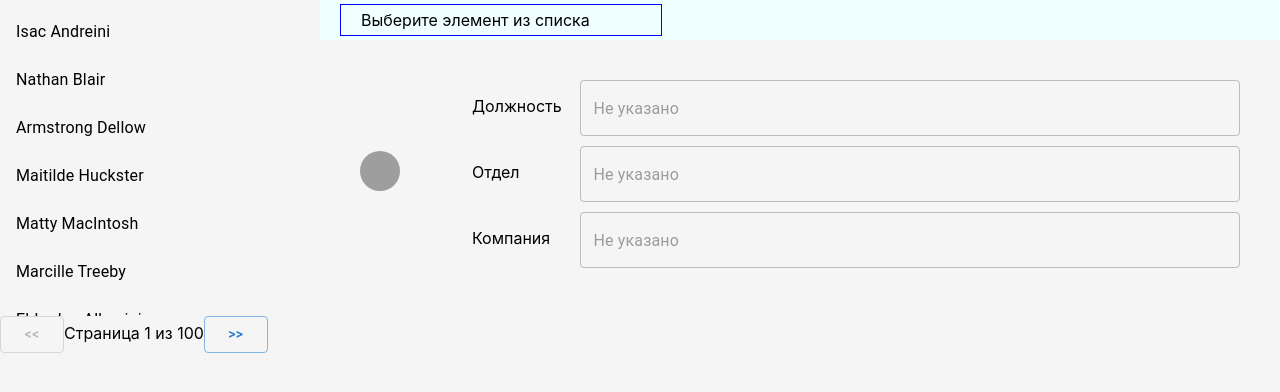
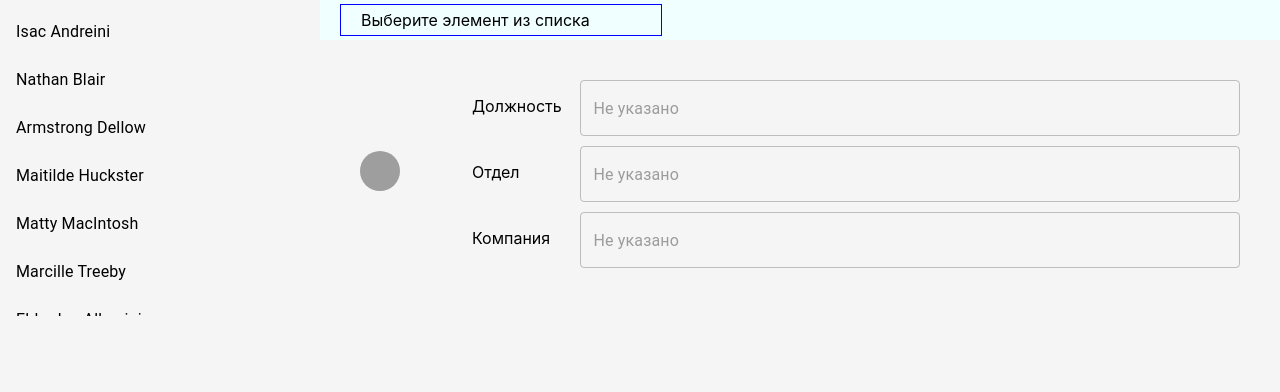
Before and after one commit to SvetlanaMarchenko/test-in-fin-it, a React (Create React App) app: page / in a window 1280 px wide. Shown: the top 392 px of the page. Built offline with nearby package versions, Linux system fonts and the light colour scheme; data requests are answered from the project's data file; grey boxes are pictures that could not be loaded.

Commit message:
Added Infinite Scroll

```diff
--- a/src/data-list/data-list.js
+++ b/src/data-list/data-list.js
@@ -1,26 +1,51 @@
 import './data-list.css';
-import React, { useState, useEffect, useCallback } from 'react';
-import { List, ListItem, ListItemText, Button } from '@mui/material';
+import React, { useState, useEffect, useRef } from 'react';
+import { List, ListItem, ListItemText } from '@mui/material';
 
-function DataList({ onItemClick, refreshTrigger }) {
+function DataList({ onItemClick }) {
   const [data, setData] = useState([]);
-  const [page, setPage] = useState(1);
-  const [totalPages, setTotalPages] = useState(1);
+  const loadingRef = useRef(false);
+  const observerTarget = useRef(null);
 
-  const fetchData = useCallback(() => {
-    fetch(`http://localhost:3002/users?_page=${page}&_limit=10`)
-      .then((response) => {
-        const total = Number(response.headers.get('X-Total-Count'))
-        setTotalPages(Math.ceil(total / 10))
-        return response.json();
+  const appendPage = () => {
+    // console.log("appendPage. Current data is ", data)
+    if (loadingRef.current) return;
+
+    loadingRef.current = true;
+    fetch(`http://localhost:3002/users?_start=${data.length}&_limit=10`)
+      .then((response) => response.json())
+      .then((freshlyFetchedData) => {
+        setData(prevData => {
+          // console.log("Fetched: prevData: ", prevData)
+          // console.log("Fetched: freshlyFetchedData: ", freshlyFetchedData)
+          return [...prevData, ...freshlyFetchedData]
+        });
+        loadingRef.current = false;
       })
-      .then((data) => setData(data))
-      .catch((error) => console.error('Ошибка при загрузке данных:', error))
-  }, [page]);
+      .catch((error) => {
+        console.error('Ошибка при загрузке данных:', error);
+        loadingRef.current = false;
+      });
+  };
 
   useEffect(() => {
-    fetchData();
-  }, [fetchData, refreshTrigger]);
+    const observer = new IntersectionObserver(
+      (entries) => {
+        if (entries[0].isIntersecting) {
+          appendPage()
+        }
+      },
+      { threshold: 1 }
+    );
+    if (observerTarget.current) {
+      observer.observe(observerTarget.current);
+    }
+    return () => {
+      if (observerTarget.current) {
+        observer.unobserve(observerTarget.current);
+      }
+    };
+  }, []);
 
   return (
     <div className="data-list">
@@ -30,27 +55,12 @@ function DataList({ onItemClick, refreshTrigger }) {
             <ListItemText primary={`${item.first_name} ${item.last_name}`} />
           </ListItem>
         ))}
+          <div id="observerElem" ref={observerTarget} style={{backgroundColor:"lightyellow", height: "40px"}}>
+            Loading..
+          </div>
       </List>
 
-      <div className="pagination-buttons">
-        <Button
-          variant="outlined"
-          onClick={() => setPage((prev) => Math.max(prev - 1, 1))}
-          disabled={page === 1}
-        >
-          &lt;&lt;
-        </Button>
 
-        <span>Страница {page} из {totalPages}</span>
-
-        <Button
-          variant="outlined"
-          onClick={() => setPage((prev) => Math.min(prev + 1, totalPages))}
-          disabled={page >= totalPages}
-        >
-          &gt;&gt;
-        </Button>
-      </div>
     </div>
   );
 }
```
